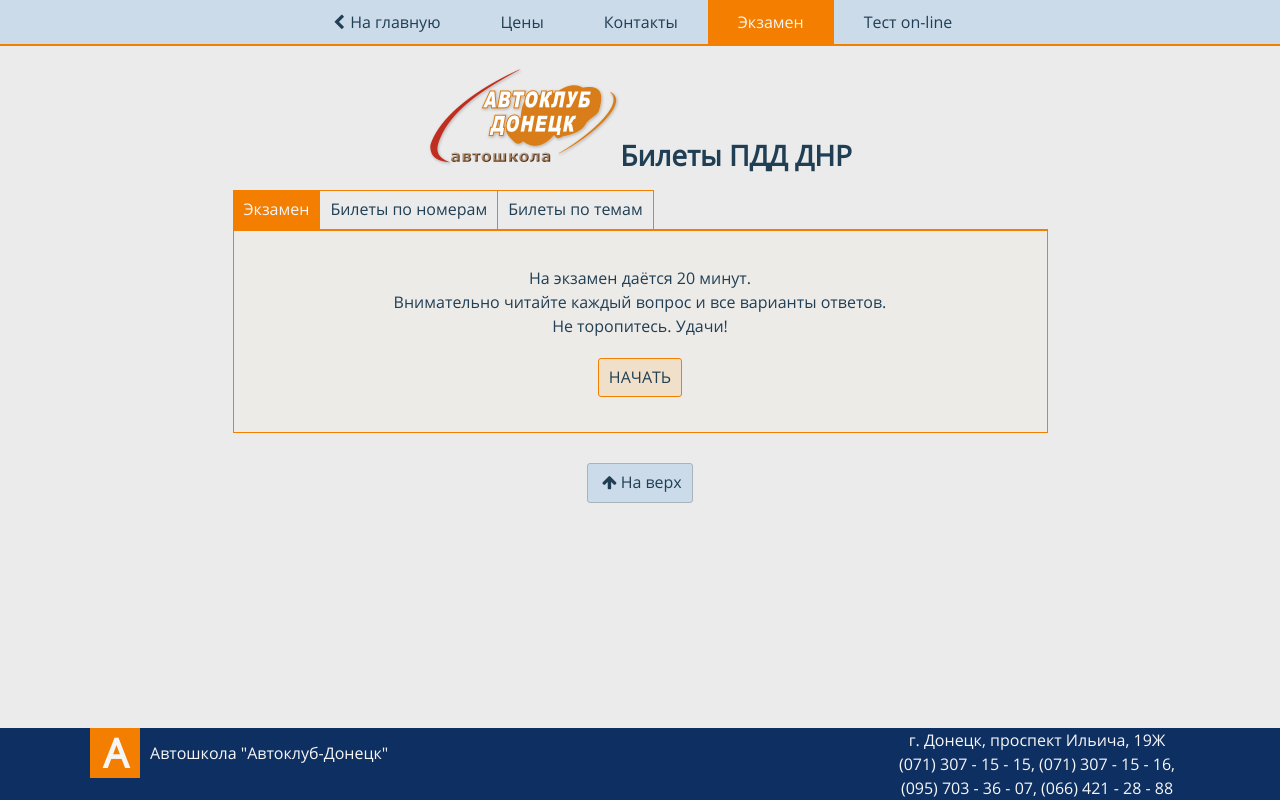
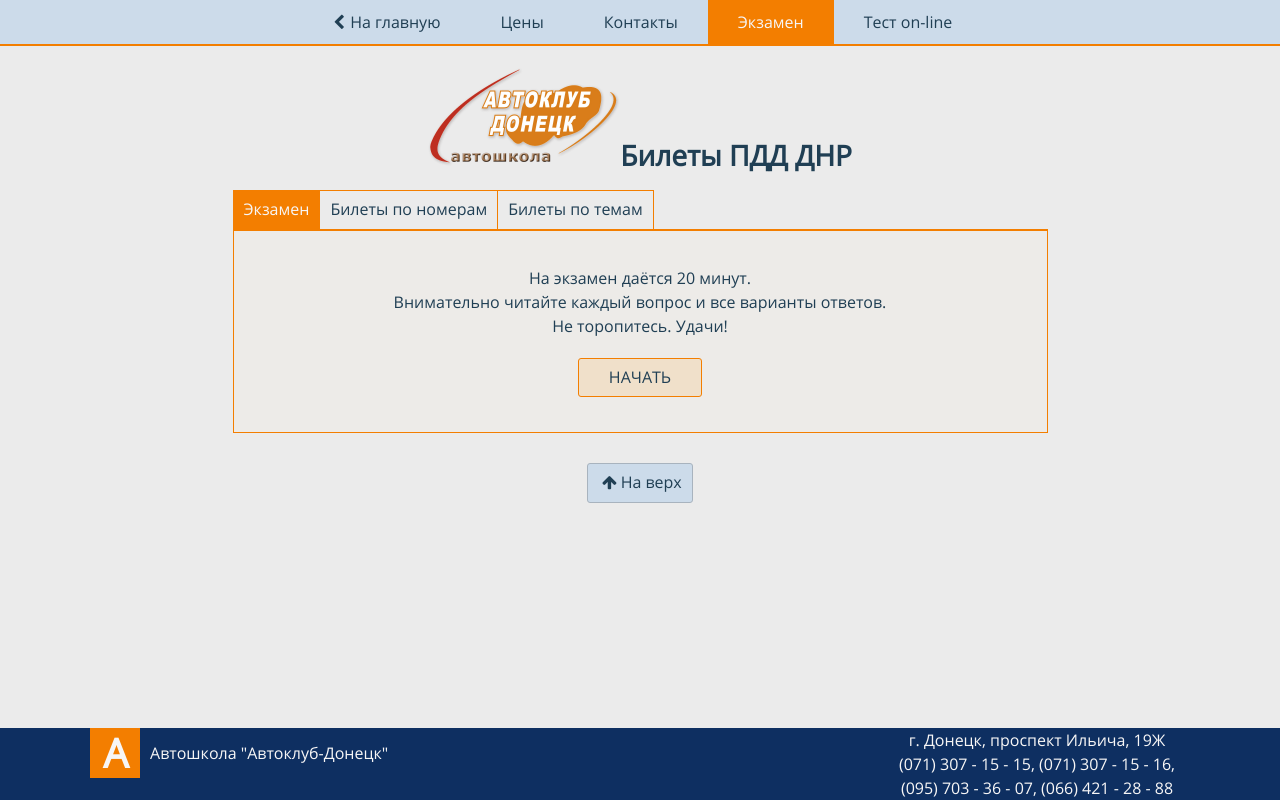
Before and after one commit to pashakiz/exam-react, a React (Create React App) app in the folder app/: page / in a window 1280 px wide. Both pictures are taken after a click on the element "Экзамен". Built offline with nearby package versions, Linux system fonts and the light colour scheme.

Commit message:
Start button fix padding

```diff
--- a/app/public/css/custom.css
+++ b/app/public/css/custom.css
@@ -185,6 +185,9 @@ p {
 .btn_ticket:hover {
     background: #f37e00;
     color: #fff;
+}
+.btn_start {
+    padding: 10px 30px;
 }
 .exam__tab {
     padding: 10px 10px;
--- a/app/src/components/ContentExam.js
+++ b/app/src/components/ContentExam.js
@@ -17,7 +17,7 @@ export default class ContentExam extends React.Component {
             body = (
                 <div className="exam__random">
                     <p>На экзамен даётся 20 минут.<br/>Внимательно читайте каждый вопрос и все варианты ответов.<br/>Не торопитесь. Удачи!</p>
-                    <button className="btn btn2" onClick={this.handleClick}>НАЧАТЬ</button>
+                    <button className="btn btn2 btn_start" onClick={this.handleClick}>НАЧАТЬ</button>
                 </div>
             );
         }
--- a/app/src/components/ContentTropics.js
+++ b/app/src/components/ContentTropics.js
@@ -80,7 +80,7 @@ export default class ContentTopics extends React.Component {
                         </div>
                     </div>
                     <div className="text-center" style={{marginTop: '20px'}}>
-                        <button className="btn btn2" id="exam-bytopic-start">НАЧАТЬ</button>
+                        <button className="btn btn2 btn_start" id="exam-bytopic-start">НАЧАТЬ</button>
                     </div>
                 </div>
             );
```
